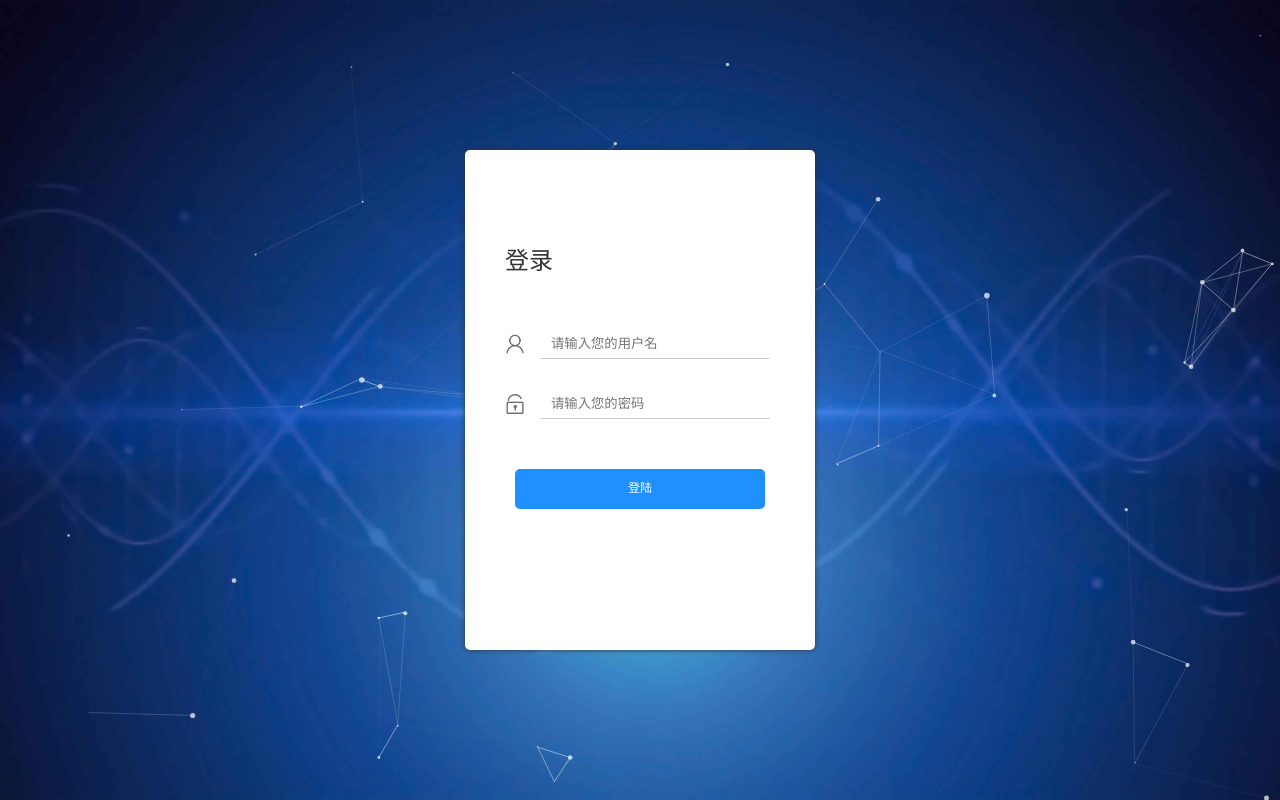
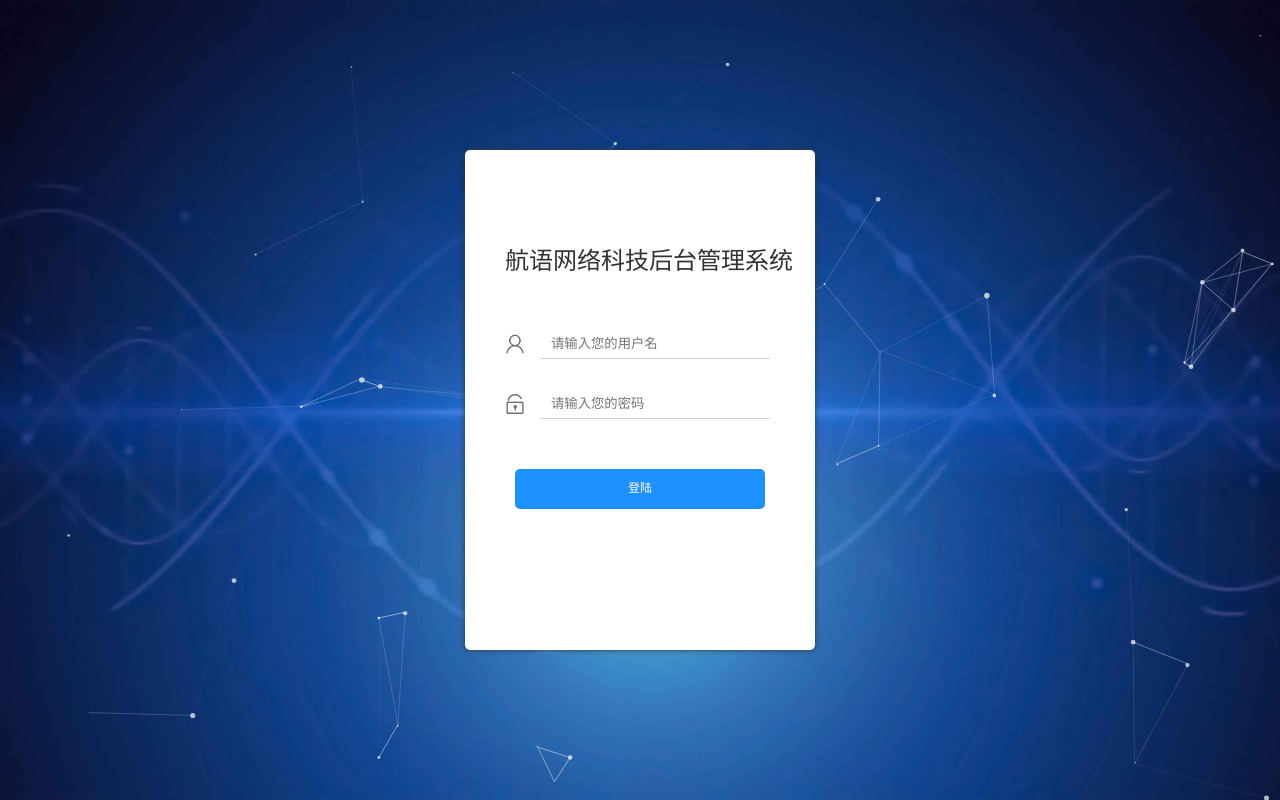
Before and after one commit to cserli/yh_app_web, a plain HTML site: page index.html in a window 1280 px wide. Drawn offline with Linux system fonts and the light colour scheme.

Commit message:
add  data

```diff
--- a/index.html
+++ b/index.html
@@ -2,7 +2,7 @@
 <html lang="en">
 <head>
   <meta charset="utf-8">
-  <title>css3炫酷登录页</title>
+  <title>航语web后台管理页面</title>
   <meta name="description" content="particles.js is a lightweight JavaScript library for creating particles.">
   <meta name="author" content="Vincent Garreau" />
   <meta name="viewport" content="width=device-width, initial-scale=1.0, minimum-scale=1.0, maximum-scale=1.0, user-scalable=no">
@@ -14,7 +14,7 @@
 <div id="particles-js">
 		<div class="login">
 			<div class="login-top">
-				登录
+				航语网络科技后台管理系统
 			</div>
 			<div class="login-center clearfix">
 				<div class="login-center-img"><img src="img/name.png"/></div>
```
Also changed, not shown: 1 other file.
